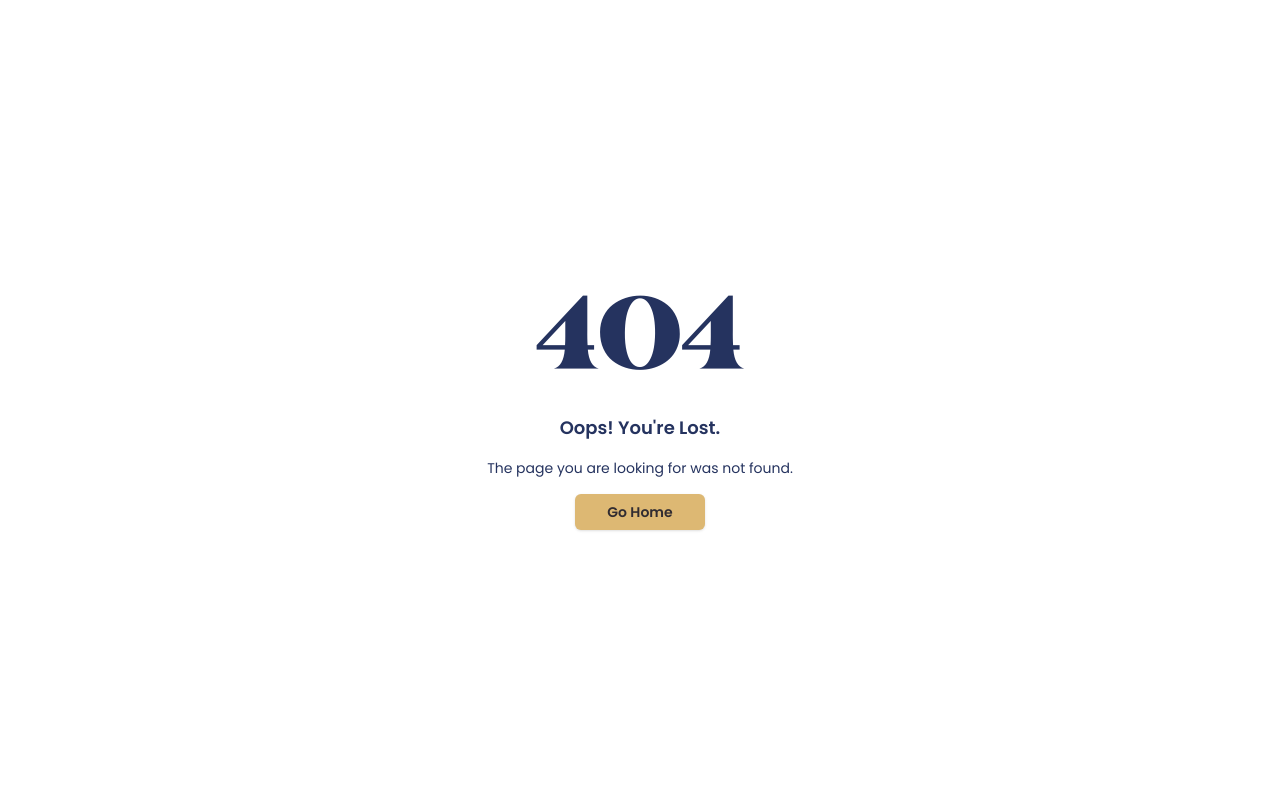
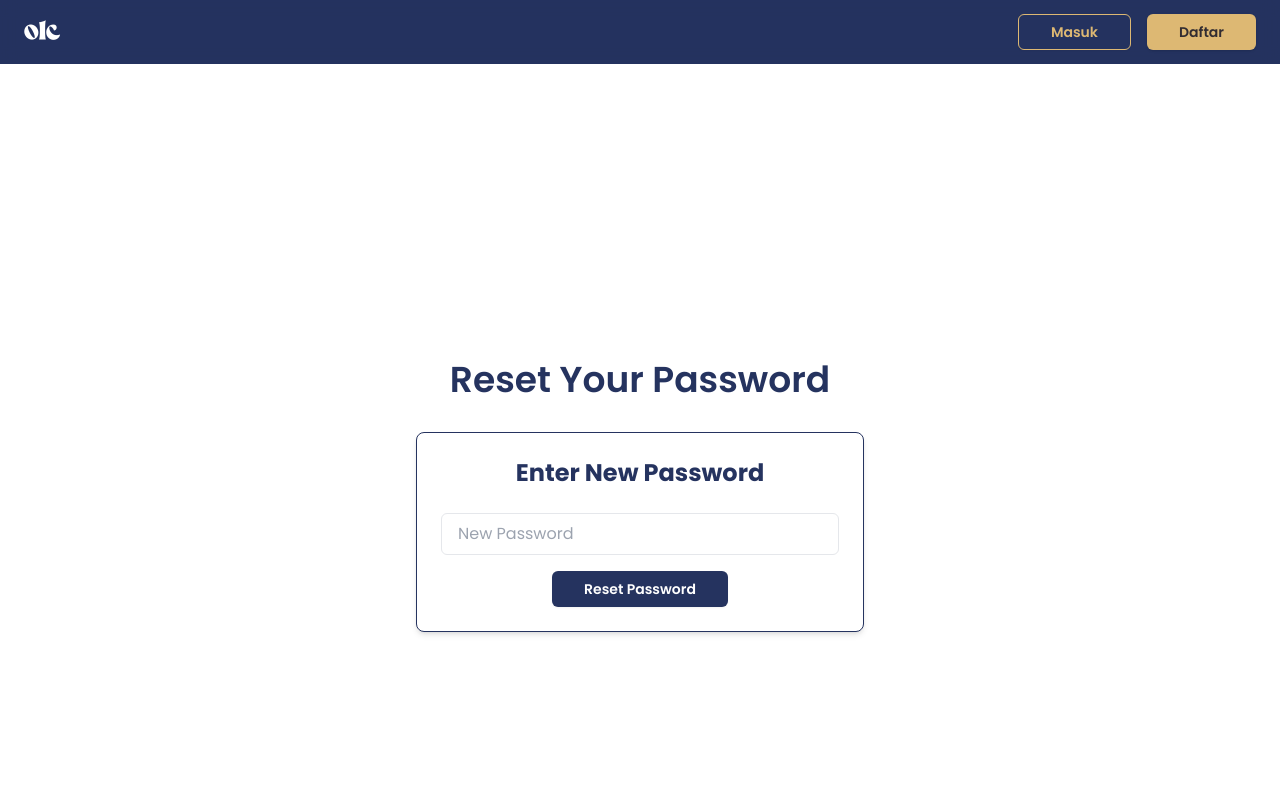
Before and after one commit to vityasyyy/olc_2024_dev, a Next.js app in the folder frontend/: page /reset-password/1 in a window 1280 px wide. Before the commit this address had no page. Shown: the top 800 px of the page. Built offline with nearby package versions, Linux system fonts and the light colour scheme.

Commit message:
feat: added password-reset page

```diff
--- /dev/null
+++ b/frontend/app/reset-password/[token]/page.jsx
@@ -0,0 +1,94 @@
+"use client";
+import Navbar from "@/components/global/Navbar";
+import ContainerLarge from "@/components/global/ContainerLarge";
+import Footer from "@/components/global/Footer";
+import { useState } from "react";
+import { useRouter } from "next/navigation";
+import { Button } from "@/components/ui/button";
+
+const ResetPasswordPage = ({ params }) => {
+  const { token } = params; // Get the token from the URL
+  const router = useRouter();
+  const [newPassword, setNewPassword] = useState("");
+  const [error, setError] = useState("");
+  const [success, setSuccess] = useState("");
+
+  const handleSubmit = async (e) => {
+    e.preventDefault();
+
+    if (!newPassword) {
+      setError("Password is required");
+      return;
+    }
+
+    try {
+      const response = await fetch(`${process.env.NEXT_PUBLIC_API_URL}/auth/reset-password`, {
+        method: "POST",
+        headers: {
+          "Content-Type": "application/json",
+        },
+        body: JSON.stringify({ token, newPassword }),
+      });
+
+      const data = await response.json();
+
+      if (response.ok) {
+        setSuccess("Password reset successfully!");
+        setError("");
+        setTimeout(() => {
+          router.push("/auth/login"); // Redirect to login after success
+        }, 2000);
+      } else {
+        setError(data.error || "An error occurred");
+        setSuccess("");
+      }
+    } catch (err) {
+      setError("Failed to reset password");
+      setSuccess("");
+    }
+  };
+
+  return (
+    <>
+      <Navbar />
+      <ContainerLarge parentClass="bg-white">
+        {/* Centering both the title and the form */}
+        <div className="flex flex-col items-center justify-center min-h-screen space-y-8">
+          <h1 className="text-3xl font-semibold text-center text-custom-blue-dark sm:text-4xl">
+            Reset Your Password
+          </h1>
+
+          <form
+            onSubmit={handleSubmit}
+            className="w-full max-w-md p-6 bg-white rounded-lg shadow-md border-[1px] border-custom-blue-dark"
+          >
+            <h2 className="mb-6 text-2xl font-bold text-center text-custom-blue-dark">
+              Enter New Password
+            </h2>
+
+            <input
+              type="password"
+              placeholder="New Password"
+              value={newPassword}
+              onChange={(e) => setNewPassword(e.target.value)}
+              required
+              className="w-full px-4 py-2 mb-4 border rounded-md focus:outline-none focus:ring-2 focus:ring-blue-500"
+            />
+
+            {error && <p className="mb-4 text-sm text-red-500">{error}</p>}
+            {success && <p className="mb-4 text-sm text-green-500">{success}</p>}
+
+            <div className="flex justify-center">
+                <Button variant="secondary">
+                Reset Password
+                </Button>
+            </div>
+          </form>
+        </div>
+      </ContainerLarge>
+      <Footer />
+    </>
+  );
+};
+
+export default ResetPasswordPage;
```
